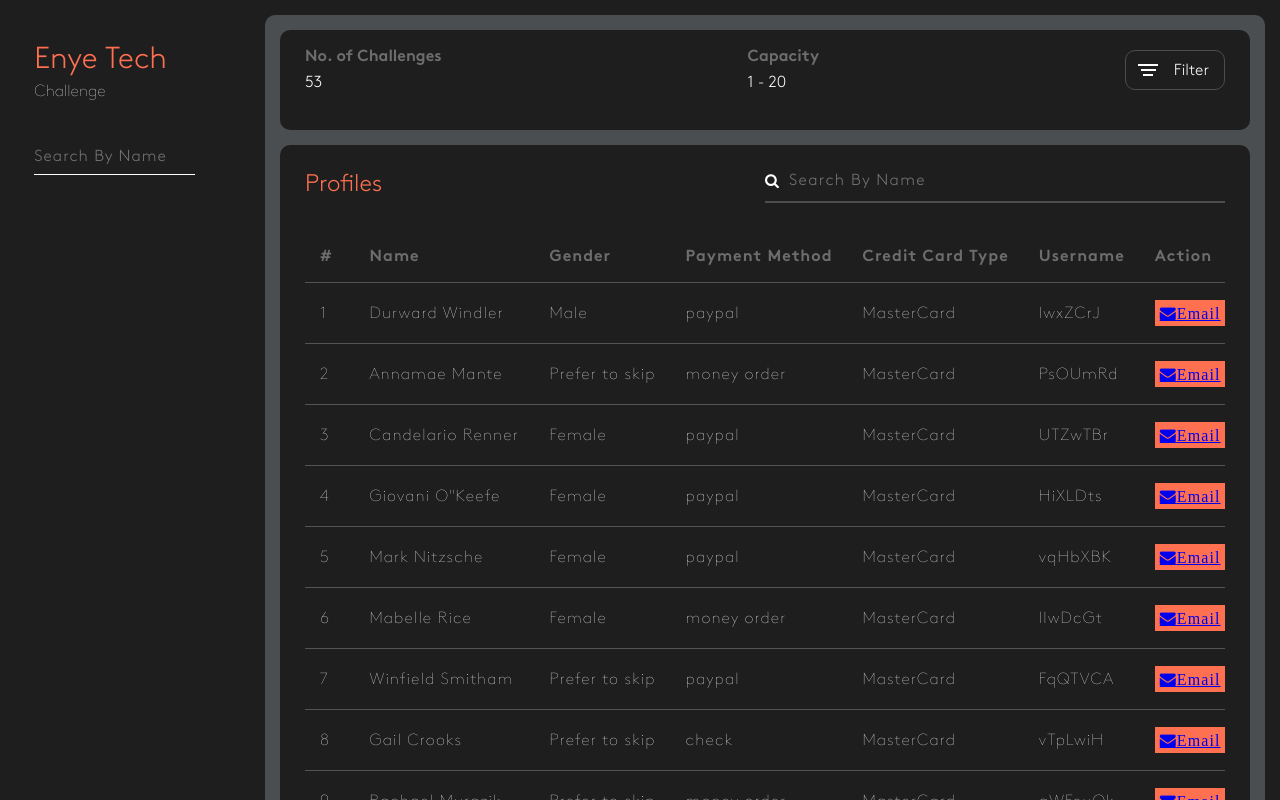
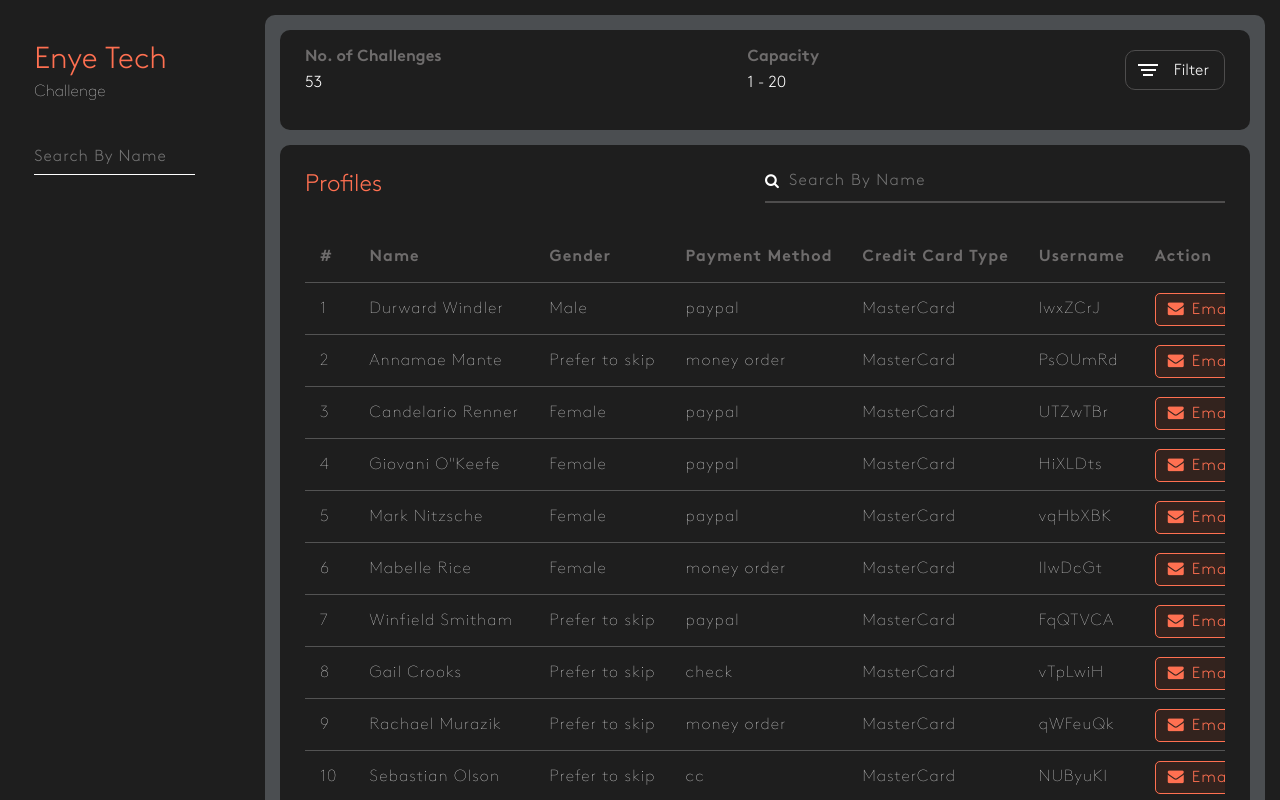
Before and after one commit to Steph-crown/enye-ecommerce-records, a React (Create React App) app: page / in a window 1280 px wide. Shown: the top 800 px of the page. Built offline with nearby package versions, Linux system fonts and the light colour scheme; no server answers.

Commit message:
Finished for the day mehhn. Yet to add pagination and conclude it. I'm so stressed out rn

```diff
--- a/src/App.css
+++ b/src/App.css
@@ -51,7 +51,7 @@ p {
 /* width */
 ::-webkit-scrollbar {
   width: 5px;
-  height: 3px;
+  height: 4px;
 }
 
 /* Track */
--- a/src/components/Table.jsx
+++ b/src/components/Table.jsx
@@ -29,8 +29,14 @@ const Table = (props) => {
             <td>{profile.CreditCardType}</td>
             <td>{profile.UserName}</td>
             <td colSpan="2">
-                <a href={"mailto:"+profile.Email} className="action fa fa-envelope">Email</a>
-                <a href={"tel:"+profile.Email} className="action fa fa-phone">Call</a>
+                <a href={"mailto:"+profile.Email} className="action ">
+                    <i className="fa fa-envelope"></i>
+                    Email
+                </a>
+                <a href={"tel:"+profile.Email} className="action ">
+                    <i className="fa fa-phone"></i>
+                    Call
+                </a>
             </td>
         </tr>
     ))
--- a/src/css/Table.css
+++ b/src/css/Table.css
@@ -47,9 +47,20 @@ table td, table th {
 
 }
 
-td a {
-    background-color: #FF7051;
-    padding: 5px;
+table td a {
+    background-color: #33231e;
+    padding: 8px 12px;
+    border-radius: 5px;
+    margin-right: 16px;
+    color: var(--brown);
+    font-family: Brown !important;
+    font-weight: 300;
+    border: 1px solid var(--brown);
+    text-decoration: none;
+}
+
+table td a i {
+    margin-right: 7px;
 }
 
 table {
```
Also changed, not shown: 1 other file (tests, documents, lock files or other folders).
